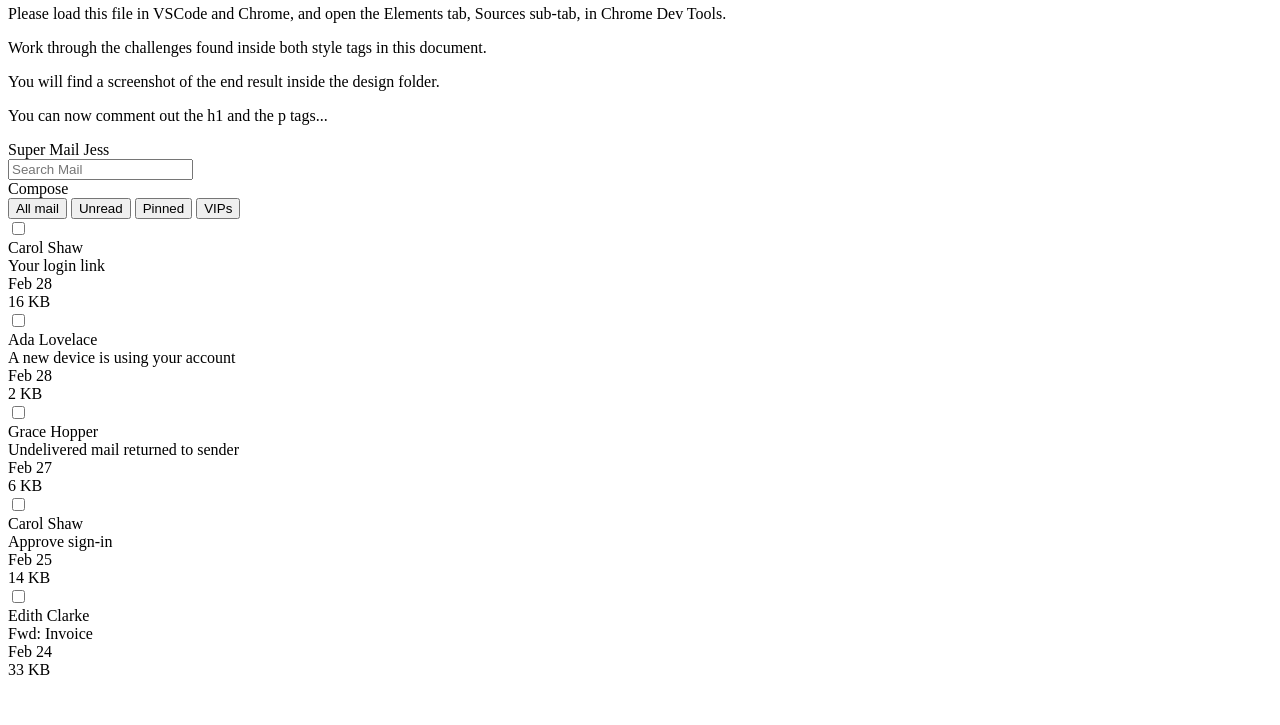
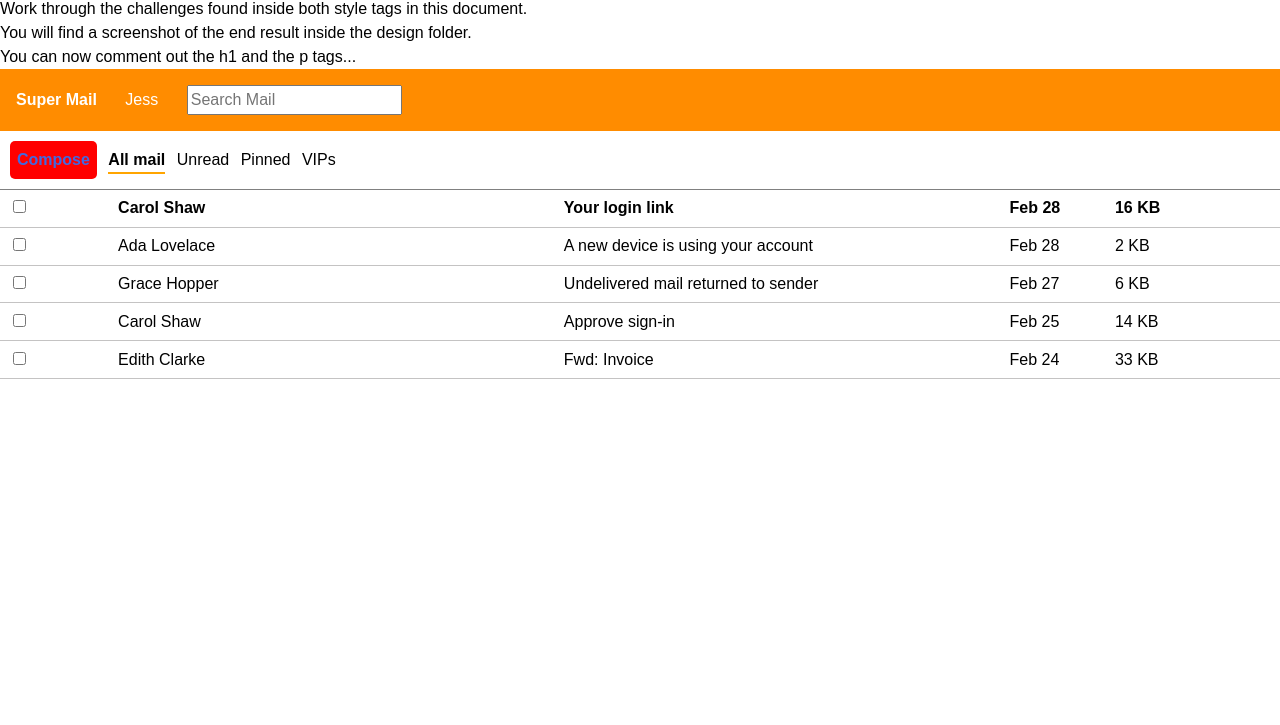
Before and after one commit to bloominstituteoftechnology/module-project---html-and-css-ii-ALPARMER01, a plain HTML site: page index.html in a window 1280 px wide. Shown: the part 75-800 px from the top of the page. Drawn offline with Linux system fonts and the light colour scheme.

Commit message:
Finished Project

```diff
--- a/index.html
+++ b/index.html
@@ -6,60 +6,147 @@
   <style>
     /* 👉 Task 1- Apply the reset found on this page: https://www.joshwcomeau.com/css/custom-css-reset/ */
 
+*, *::before, *::after {
+  box-sizing: border-box;
+}
+
+* {
+  margin: 0;
+}
+
+html, body {
+  height: 100%;
+}
+
+body {
+  line-height: 1.5;
+  -webkit-font-smoothing: antialiased;
+}
+
+img, picture, video, canvas, svg {
+  display: block;
+  max-width: 100%;
+}
+
+input, button, textarea, select {
+  font: inherit;
+}
+
+p, h1, h2, h3, h4, h5, h6 {
+  overflow-wrap: break-word;
+}
+
+#root, #__next {
+  isolation: isolate;
+}
   </style>
   <style>
     /* 👉 Task 2- Target the body element.
     Apply a font family of Arial to the body element.
     The font property is inherited by descendant (nested) elements. */
-
+body {
+  font-family: Arial;
+}
     /* 👉 Task 3- Target the element with id headerTop.
     Apply white color to the text, some padding using px or rem units, and a dark background color. */
-
+#headerTop {
+  color: white;
+  padding: 1rem;
+  background-color: darkorange;
+}
     /* 👉 Task 4- Target the divs that are directly nested underneath the id headerTop.
     Make them display as inline block, instead of block.
     This will make them render on the same line. */
-
+#headerTop div,
+#headerBottom div {
+  display: inline-block;
+}
     /* 👉 Task 5- Target the spans that are nested inside the id headerTop.
     Make them have some margin on the right.
     This will prevent the spans from crashing against one another. */
-
+#headerTop span {
+  margin-right: 1.5rem;
+}
     /* 👉 Task 6- Target the first span nested inside the element with id headerTop.
     Make it have a font weight of bold, and transform the text to uppercase. */
-
+#headerTop span:nth-of-type(1) {
+  font-weight: bold;
+  text-transform: capitalize;
+}
     /* 👉 Task 7- Target the id headerBottom.
     Give it a bottom border of 1 pixel, solid gray, and a little bit of padding using px or rem units. */
-
+#headerBottom {
+  border-bottom: 1px solid gray;
+  padding: 10px;
+}
     /* 👉 Task 8- Target the divs that are nested directly inside the element with id headerBottom.
     Make them display as inline block, instead of block.
     This will cause them to render on the same line.
     You can consolidate this rule with the one on step. 4 */
-
+/* up on task 4 */
     /* 👉 Task 9- Target the "Compose" button, although note it's a div instead an actual button.
     Give it color, bold text, background, padding, border radius, margin right, and a cursor of pointer. */
-
+#headerBottom div:nth-of-type(1) {
+  color: royalblue;
+  font-weight: bold;
+  background-color: red;
+  padding: 7px;
+  border-radius: 5px;
+  margin-right: 7px;
+  cursor: pointer;
+}
     /* 👉 Task 10- Research how to remove all the default styling of button elements.
     Target the button elements inside the element with id headerBottom.
     Remove all their styling, give them a bit of margin to the right, and a cursor of pointer. */
-
+    button, input[type="submit"], input[type="reset"] {
+	background: none;
+	color: inherit;
+	border: none;
+	padding: 0;
+	font: inherit;
+	outline: inherit;
+}
+#headerBottom button {
+  margin-right: 7px;
+  cursor: pointer;
+}
     /* 👉 Task 11- Target the button element inside the id headerBottom that has a class of active
     Make the font weight be bolder, and add a bottom border of 2 pixels solid color (you choose the color).
     Add the class name to the "All mail" button. */
-
+.active {
+  font-weight: bolder;
+  border-bottom: 2px solid orange;
+}
     /* 👉 Task 12- Target all divs directly nested inside elements with a class of email,
     and make them display as inline-block elements.
     This will make each email render all its details in the same line*/
-
+.email div {
+  display: inline-block;
+}
     /* 👉 Task 13- Target the elements with a class of email.
     Give them some padding, bigger padding to the left, and a bottom border of very light grey. */
-
+.email {
+  padding: .4rem;
+  padding-left: .8rem;
+  border-bottom: 1px solid rgb(196, 195, 195);
+}
     /* 👉 Task 14- Target each div inside the element with a class of email.
     Make the email author and the email subject take 35% of the width of the parent element.
     Make the check, the date and the size take up 8% of the width of the parent element.
     This will arrange the details in visible columns. */
-
+.email-name, .email-subject {
+  width: 35%;
+}
+.email-check,
+.email-date,
+.email-size {
+  width: 8%;
+}
     /* 👉 Task 15- Target the second email and have its font weight be bold.
     This will make it look "unread". */
-
+#emails div:nth-of-type(1) {
+  font-weight: bold;
+}
     /* Well done! Check the design file to make sure you are close enough. */
 
   </style>
@@ -88,7 +175,7 @@
       <div id="headerBottom">
         <div>Compose</div>
         <div>
-          <button>All mail</button>
+          <button class="active">All mail</button>
           <button>Unread</button>
           <button>Pinned</button>
           <button>VIPs</button>
```
